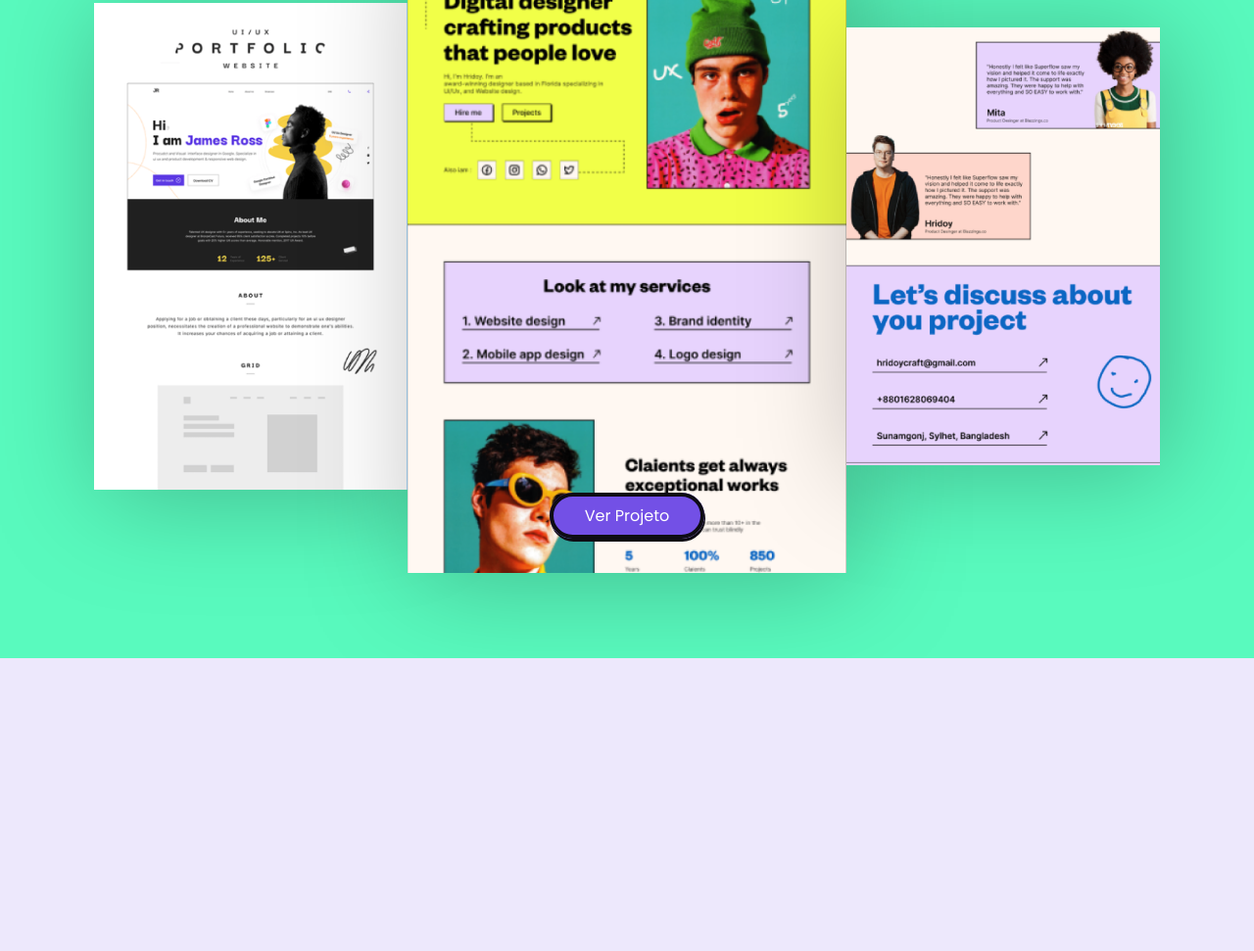
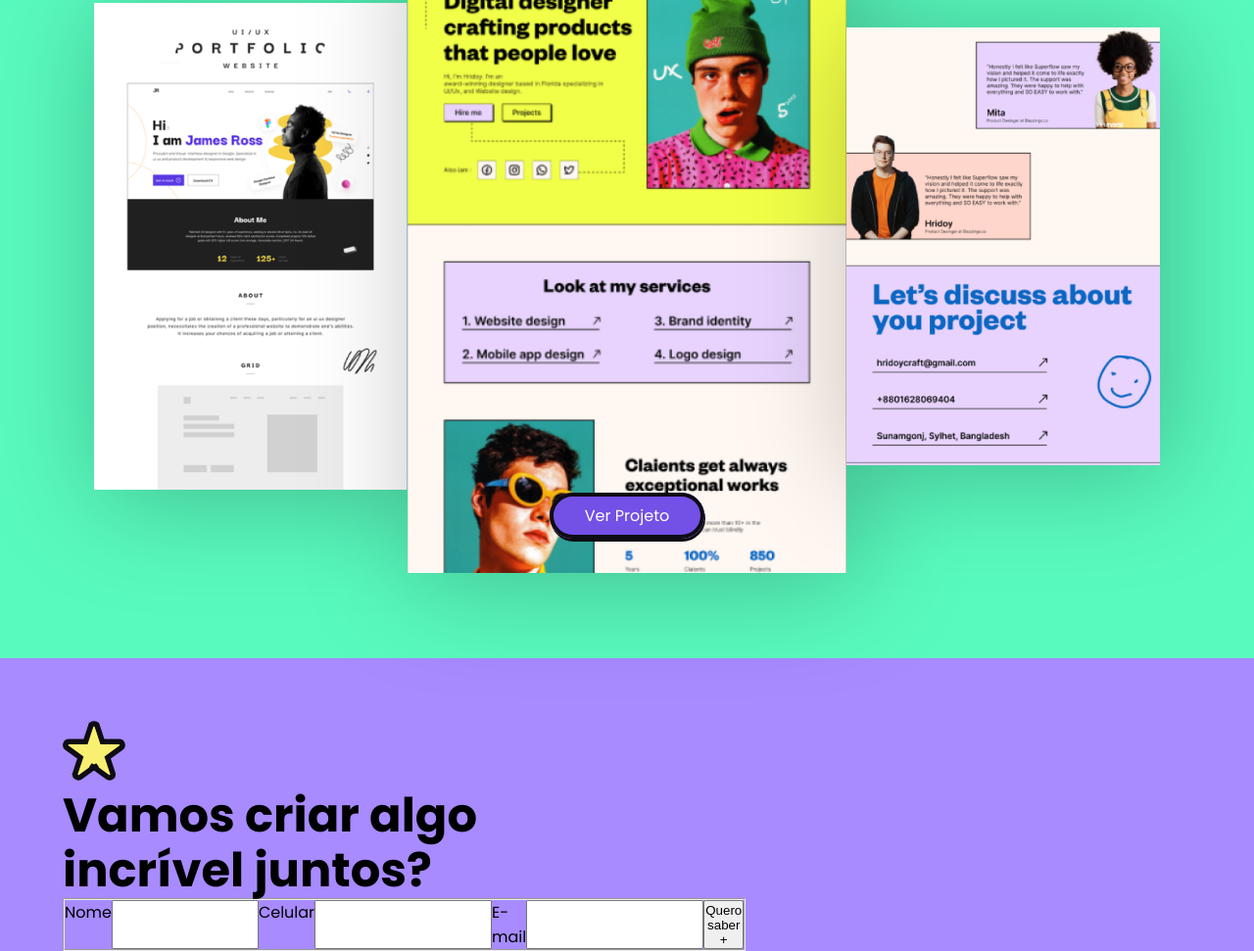
Before and after one commit to fbrunoobrito/mypersonalportifolio, a plain HTML site: page index.html in a window 1280 px wide. Shown: the part 2219-3190 px from the top of the page at 98% size. Before the commit the page ends 2891 px from the top, so only its background shows below. Drawn offline with Linux system fonts and the light colour scheme.

Commit message:
add section contato

```diff
--- a/index.html
+++ b/index.html
@@ -168,11 +168,29 @@
       </div>
     </section>
 
-    <section class="falecomigo" id="falecomigo">
-      <div class="container">
-        <div class="form"></div>
-      </div>
-    </section>
+    <footer class="footer">
+      <section class="contato" id="contato">
+        <div class="container">
+          <div class="contato-wrapper">
+            <span class="contato-logo"><img src="./assets/icon-contact.svg" alt=""></span>
+            <h1>Vamos criar algo<br><span>incrível juntos?</span></h1>
+          </div>
+          <div class="form">
+            <form action="">
+              <fieldset class="formulario">
+                <label for="fullname">Nome</label>
+                <input type="text" name="fullname" id="fullname">
+                <label for="phone">Celular</label>
+                <input type="tel" name="phone" id="phone">
+                <label for="email">E-mail</label>
+                <input type="email" name="email" id="email">
+                <button type="submit">Quero saber +</button>
+              </fieldset>
+            </form>
+          </div>
+        </div>
+      </section>
+    </footer>
     </div>
   </main>
 
--- a/style.css
+++ b/style.css
@@ -492,3 +492,30 @@ img {
   color: white;
   text-decoration: none;
 }
+
+/* Section Footer */
+
+.contato {
+  background-color: #a78bff;
+  padding-top: 4rem;
+}
+
+.contato-logo {
+  display: inline-block;
+  width: 4rem;
+}
+
+.contato-wrapper h1 {
+  font-size: 3rem;
+  line-height: 3.5rem;
+  font-weight: 700;
+}
+
+.formulario {
+  display: flex;
+  max-width: 60%;
+}
+
+.formulario input[type="text"] {
+  width: 150px;
+}
```
